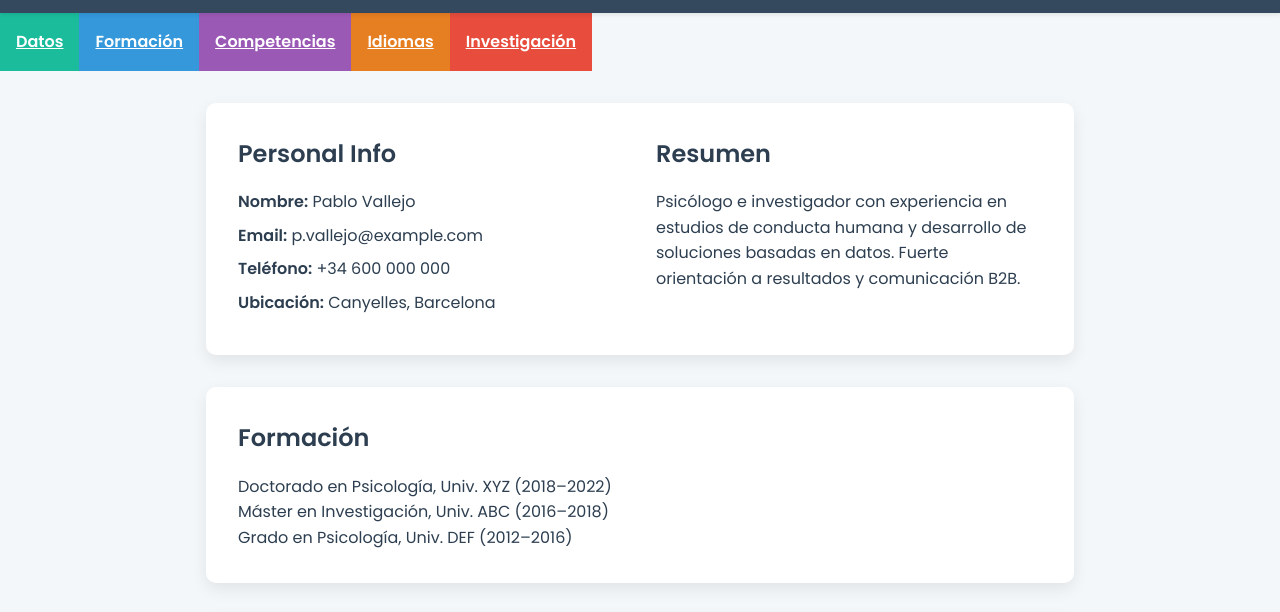
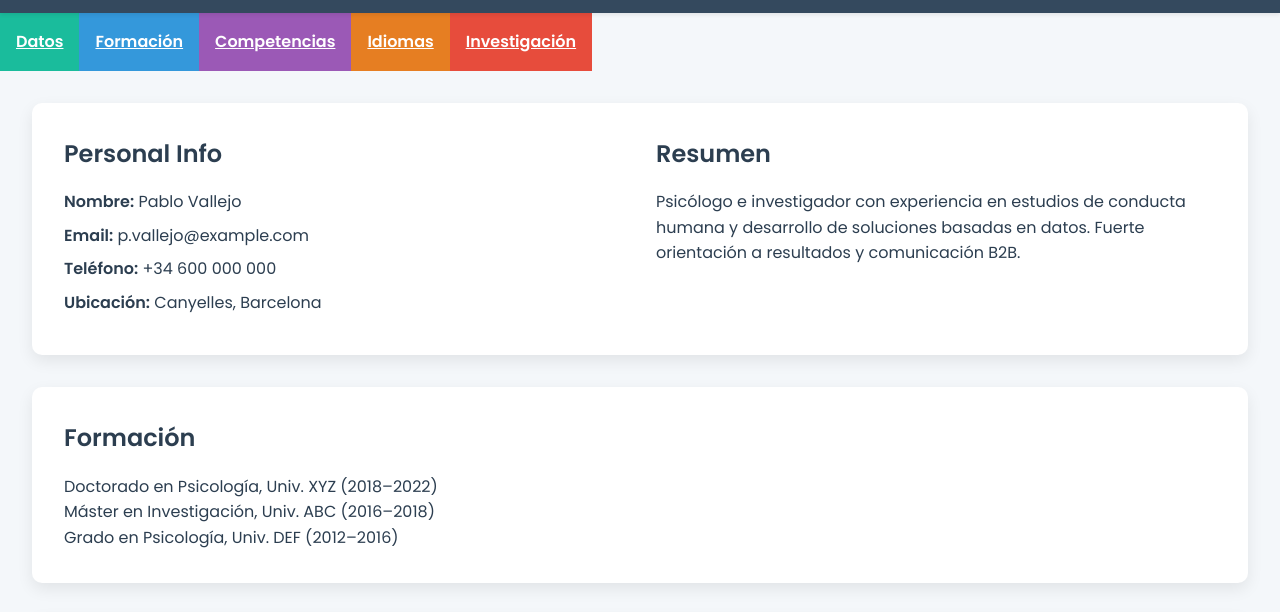
Before and after one commit to pableres/pablo-cv, a plain HTML site: page index.html in a window 1280 px wide. Shown: the part 119-731 px from the top of the page. Drawn offline with Linux system fonts and the light colour scheme; a script that the page names is missing.

Commit message:
Update style.css

```diff
--- a/style.css
+++ b/style.css
@@ -63,9 +63,8 @@ body {
 }
 .site-nav .nav-item:hover { opacity:0.8; }
 main {
-  max-width: 900px;
-  margin: 2rem auto;
-  padding: 0 1rem;
+  width: 100%;
+  padding: 2rem;
 }
 .content-panel { display:flex; gap:2rem; background:white; padding:1.5rem; border-radius:6px; margin-bottom:2rem; box-shadow:0 2px 6px rgba(0,0,0,0.1); }
 .panel-left, .panel-right { flex:1; }
```
